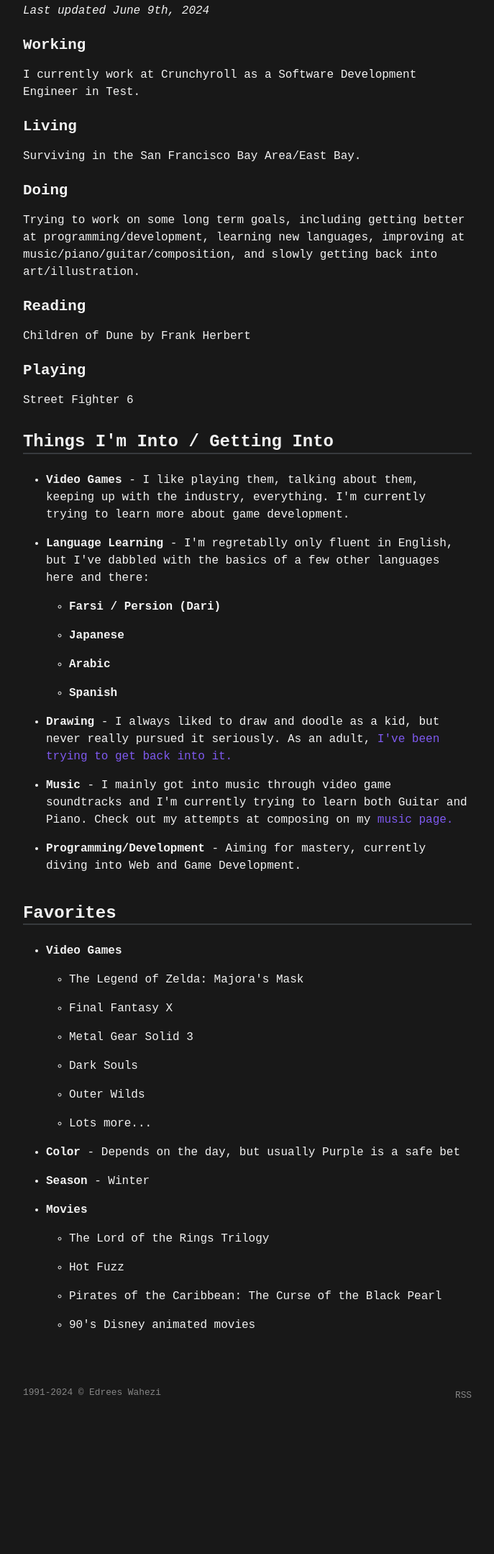
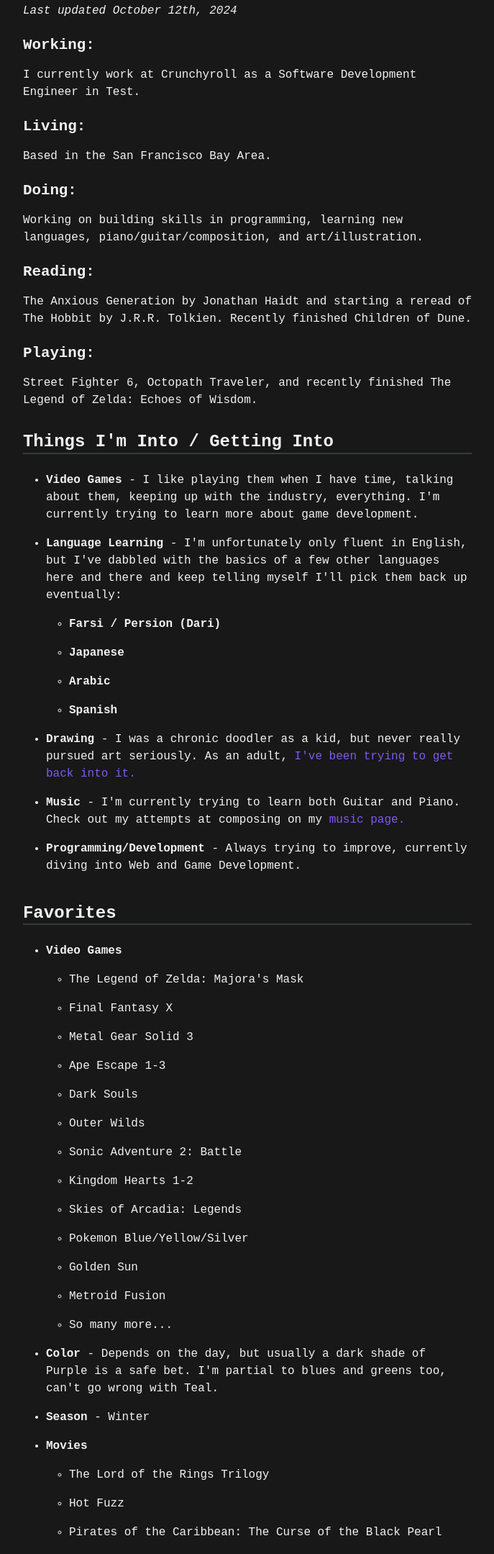
Before and after one commit to edreesw/edreeswahezi.com, an Astro site: page /about in a window 1280 px wide. Shown: the part 641-2800 px from the top of the page at 72% size, without its empty margins (296-983 px from the left). Before the commit the page ends 2626 px from the top, so only its background shows below. Built offline with nearby package versions, Linux system fonts and the light colour scheme; Astro itself is replaced by a stand-in of ours.

Commit message:
Content updates

```diff
--- a/src/pages/about.astro
+++ b/src/pages/about.astro
@@ -25,32 +25,32 @@
                 </section>
                 <section>
                     <h2>Currently...</h2>
-                        <p><i>Last updated June 9th, 2024</i></p>
-                    <h3>Working</h3>
+                        <p><i>Last updated October 12th, 2024</i></p>
+                    <h3>Working:</h3>
                         <p>I currently work at Crunchyroll as a Software Development Engineer in Test.</p>
-                    <h3>Living</h3>
-                        <p>Surviving in the San Francisco Bay Area/East Bay.</p>
-                    <h3>Doing</h3>
-                        <p>Trying to work on some long term goals, including getting better at programming/development, learning new languages, improving at music/piano/guitar/composition, and slowly getting back into art/illustration.</p>
-                    <h3>Reading</h3>
-                        <p>Children of Dune by Frank Herbert</p>
-                    <h3>Playing</h3>
-                        <p>Street Fighter 6</p>
+                    <h3>Living:</h3>
+                        <p>Based in the San Francisco Bay Area.</p>
+                    <h3>Doing:</h3>
+                        <p>Working on building skills in programming, learning new languages, piano/guitar/composition, and art/illustration.</p>
+                    <h3>Reading:</h3>
+                        <p>The Anxious Generation by Jonathan Haidt and starting a reread of The Hobbit by J.R.R. Tolkien. Recently finished Children of Dune.</p>
+                    <h3>Playing:</h3>
+                        <p>Street Fighter 6, Octopath Traveler, and recently finished The Legend of Zelda: Echoes of Wisdom.</p>
                 </section>
                 <section>
                     <h2>Things I'm Into / Getting Into</h2>
                     <ul class="spaced-list">
-                        <li><strong>Video Games</strong> - I like playing them, talking about them, keeping up with the industry, everything. I'm currently trying to learn more about game development.</li>
-                        <li><strong>Language Learning</strong> - I'm regretablly only fluent in English, but I've dabbled with the basics of a few other languages here and there:</li>
+                        <li><strong>Video Games</strong> - I like playing them when I have time, talking about them, keeping up with the industry, everything. I'm currently trying to learn more about game development.</li>
+                        <li><strong>Language Learning</strong> - I'm unfortunately only fluent in English, but I've dabbled with the basics of a few other languages here and there and keep telling myself I'll pick them back up eventually:</li>
                             <ul>
                                 <li><strong>Farsi / Persion (Dari)</strong></li>
                                 <li><strong>Japanese</strong></li>
                                 <li><strong>Arabic</strong></li>
                                 <li><strong>Spanish</strong></li>
                             </ul>
-                        <li><strong>Drawing</strong> - I always liked to draw and doodle as a kid, but never really pursued it seriously. As an adult, <a href="/art">I've been trying to get back into it.</a></li>
-                        <li><strong>Music</strong> - I mainly got into music through video game soundtracks and I'm currently trying to learn both Guitar and Piano. Check out my attempts at composing on my <a href="/music">music page.</a></li>
-                        <li><strong>Programming/Development</strong> - Aiming for mastery, currently diving into Web and Game Development.</li>
+                        <li><strong>Drawing</strong> - I was a chronic doodler as a kid, but never really pursued art seriously. As an adult, <a href="/art">I've been trying to get back into it.</a></li>
+                        <li><strong>Music</strong> - I'm currently trying to learn both Guitar and Piano. Check out my attempts at composing on my <a href="/music">music page.</a></li>
+                        <li><strong>Programming/Development</strong> - Always trying to improve, currently diving into Web and Game Development.</li>
                     </ul>
                 </section>
                 <section>
@@ -61,18 +61,39 @@
                                 <li>The Legend of Zelda: Majora's Mask</li>
                                 <li>Final Fantasy X</li>
                                 <li>Metal Gear Solid 3</li>
+                                <li>Ape Escape 1-3</li>
                                 <li>Dark Souls</li>
                                 <li>Outer Wilds</li>
-                                <li>Lots more...</li>
+                                <li>Sonic Adventure 2: Battle</li>
+                                <li>Kingdom Hearts 1-2</li>
+                                <li>Skies of Arcadia: Legends</li>
+                                <li>Pokemon Blue/Yellow/Silver</li>
+                                <li>Golden Sun</li>
+                                <li>Metroid Fusion</li>
+                                <li>So many more...</li>
                             </ul>
-                        <li><strong>Color</strong> - Depends on the day, but usually Purple is a safe bet</li>
+                        <li><strong>Color</strong> - Depends on the day, but usually a dark shade of Purple is a safe bet. I'm partial to blues and greens too, can't go wrong with Teal.</li>
                         <li><strong>Season</strong> - Winter</li>
                         <li><strong>Movies</strong></li>
                             <ul>
                                 <li>The Lord of the Rings Trilogy</li>
                                 <li>Hot Fuzz</li>
                                 <li>Pirates of the Caribbean: The Curse of the Black Pearl</li>
-                                <li>90's Disney animated movies</li>
+                                <li>Pretty much all of the Disney 2D animated movies from the 90's</li>
+                                <li>The Truman Show</li>
+                                <li>5 Centimeters per Second</li>
+                            </ul>
+                        <li><strong>Books</strong></li>
+                            <ul>
+                                <li>The Catcher in the Rye - J.D. Salinger</li>
+                                <li>To Kill a Mockingbird - Harper Lee</li>
+                                <li>The Hobbit/The Lord of the Rings - J.R.R. Tolkien</li>
+                                <li>Musashi - Eiji Yoshikawa</li>
+                                <li>Harry Potter - J.K. Rowling</li>
+                                <li>1984 - George Orwell</li>
+                                <li>Dune Messiah - Frank Herbert</li>
+                                <li>Special Mention: All the Goosebumps books I read repeatedly as a kid.</li>
+                                <li>I hope to add quite a few more books to this list soon as I've got a monstrous backlog I'm working through.</li>
                             </ul>
                     </ul>
                 </section>
--- a/src/pages/links.astro
+++ b/src/pages/links.astro
@@ -16,7 +16,7 @@
                     <p>Listing some of my favorite video creators and a link to a video of theirs I especially enjoyed.</p>
                     <ul>
                         <li><a href="https://www.youtube.com/watch?v=AIxY_Y9TGWI" target="_blank" rel="noopener noreferrer">Tantacrul</a> - Really interesting music related videos.</li>
-                        <li><a href="https://www.youtube.com/watch?v=v7kYBJFmsJg" target="_blank" rel="noopener noreferrer">Plague of Gripes</a> - There are some really insightful media related videos on this channel alongside some strange/funny animations.</li>
+                        <li><a href="https://www.youtube.com/watch?v=v7kYBJFmsJg" target="_blank" rel="noopener noreferrer">Plague of Gripes</a> - There are some really insightful media related videos on this channel alongside many strange but mostly amusing animations.</li>
                         <li><a href="https://www.youtube.com/watch?v=ZK4gM7RC1M0" target="_blank" rel="noopener noreferrer">Jenny Nicholson</a> - Full of weirdly entertaining long-form videos on fun topics.</li>
                         <li><a href="https://www.youtube.com/watch?v=gFXcwv9XISc" target="_blank" rel="noopener noreferrer">Adam Neely</a> - Lots of interesting and informative videos covering musical topics.</li>
                         <li><a href="https://www.youtube.com/watch?v=h3T0q0gXapQ" target="_blank" rel="noopener noreferrer">8-Bit Music Theory</a> - Music theory analysis of video game tunes.</li>
@@ -25,6 +25,7 @@
                         <li><a href="https://www.youtube.com/watch?v=UXZGzhsS-5I" target="_blank" rel="noopener noreferrer">Mega64</a> - Long running channel primarily known for video game comedy sketches.</li>
                         <li><a href="https://www.youtube.com/watch?v=YQ_xWvX1n9g" target="_blank" rel="noopener noreferrer">Folding Ideas</a> - Well researched and compelling video essays and documentaries.</li>
                         <li><a href="https://www.youtube.com/@NerdoftheRings/videos" target="_blank" rel="noopener noreferrer">Nerd of the Rings</a> - My go to place online for accessible Tolkien/Middle Earth knowledge.</li>
+                        <li><a href="https://www.youtube.com/watch?v=ZOkRF3Xp_4E" target="_blank" rel="noopener noreferrer">Horses</a> - I don't really know much about this channel but it has some really thought provoking videos that I was lucky to have stumbled across.</li>
                     </ul>
                 </section>
 
@@ -41,7 +42,7 @@
                     <h2>Podcasts:</h2>
                     <ul>
                         <li><a href="https://open.spotify.com/show/2p6PrZba5A26XYj7eMle21" target="_blank" rel="noopener noreferrer">The Jeff Gerstmann Show</a> - Solo video game podcast by an industry veteran.</li>
-                        <li><a href="https://open.spotify.com/show/5U8b2uUsXctOGDZzhbpdUb" target="_blank" rel="noopener noreferrer">The Nextlander Podcast</a> - Another video game podcast by three industry veterans.</li>
+                        <li><a href="https://open.spotify.com/show/5U8b2uUsXctOGDZzhbpdUb" target="_blank" rel="noopener noreferrer">The Nextlander Podcast</a> - Another general video game podcast by three industry veterans.</li>
                         <li>Need to find more varied podcasts...</li>
 
                     </ul>
```
